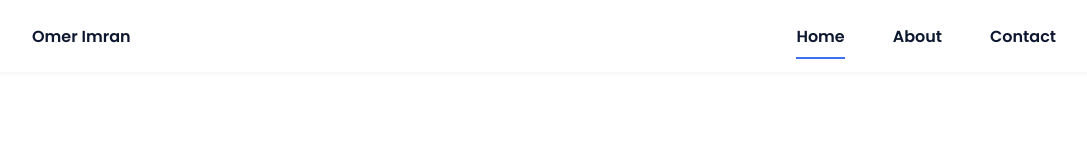
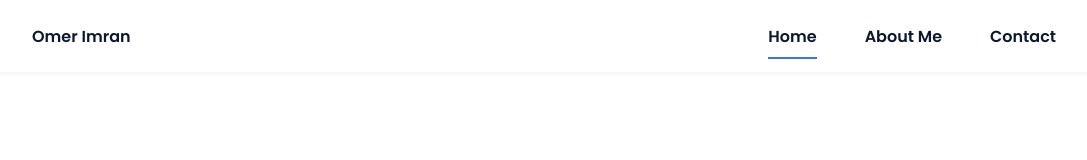
Before and after one commit to Microngamer/Personal-Website, a plain HTML site: page index.html in a window 1280 px wide. Shown: the top 160 px of the page, without its empty margins (96-1183 px from the left). Drawn offline with nearby package versions, Linux system fonts and the light colour scheme.

Commit message:
Update index.html

```diff
--- a/index.html
+++ b/index.html
@@ -22,7 +22,7 @@
                 <div class="nav__menu" id="nav-menu">
                     <ul class="nav__list">
                         <li class="nav__item"><a href="#home" class="nav__link active">Home</a></li>
-                        <li class="nav__item"><a href="#about" class="nav__link">About</a></li>
+                        <li class="nav__item"><a href="#about" class="nav__link">About Me</a></li>
                         <li class="nav__item"><a href="#contact" class="nav__link">Contact</a></li>
                     </ul>
                 </div>
```
